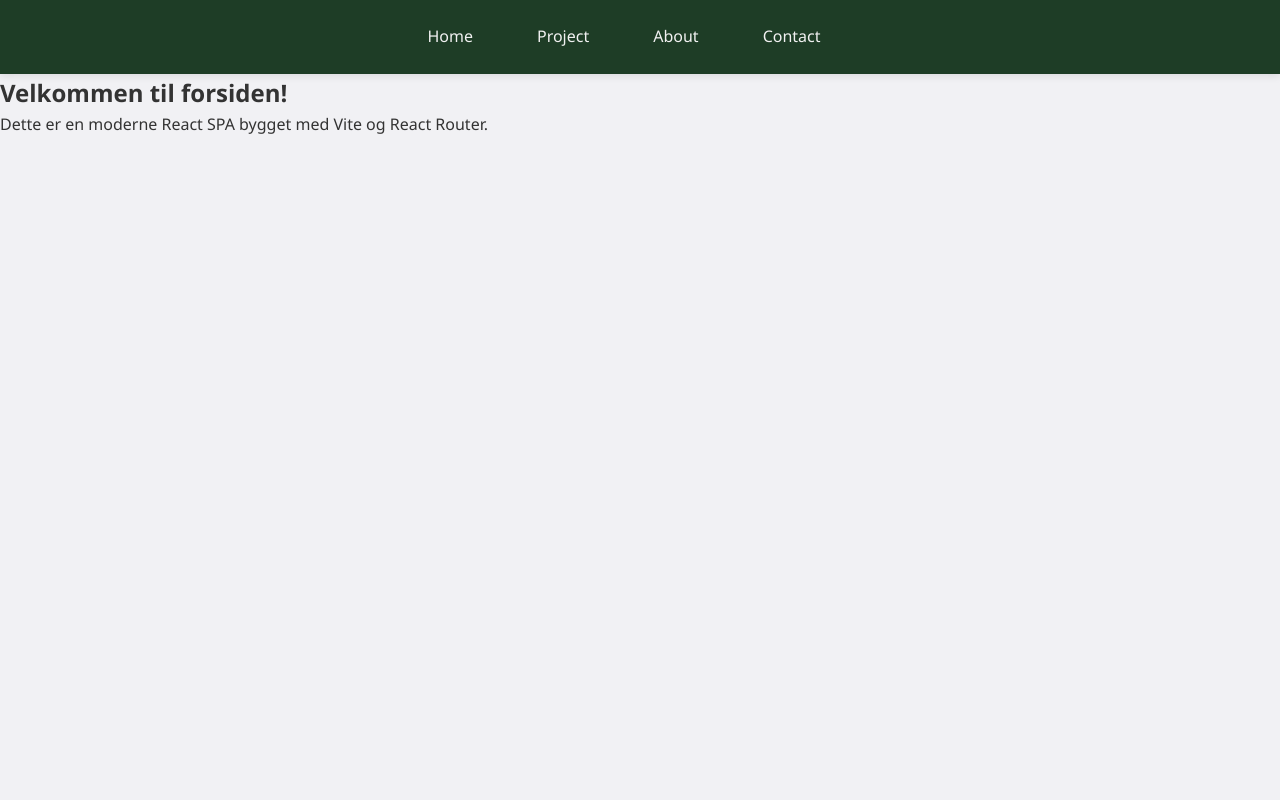
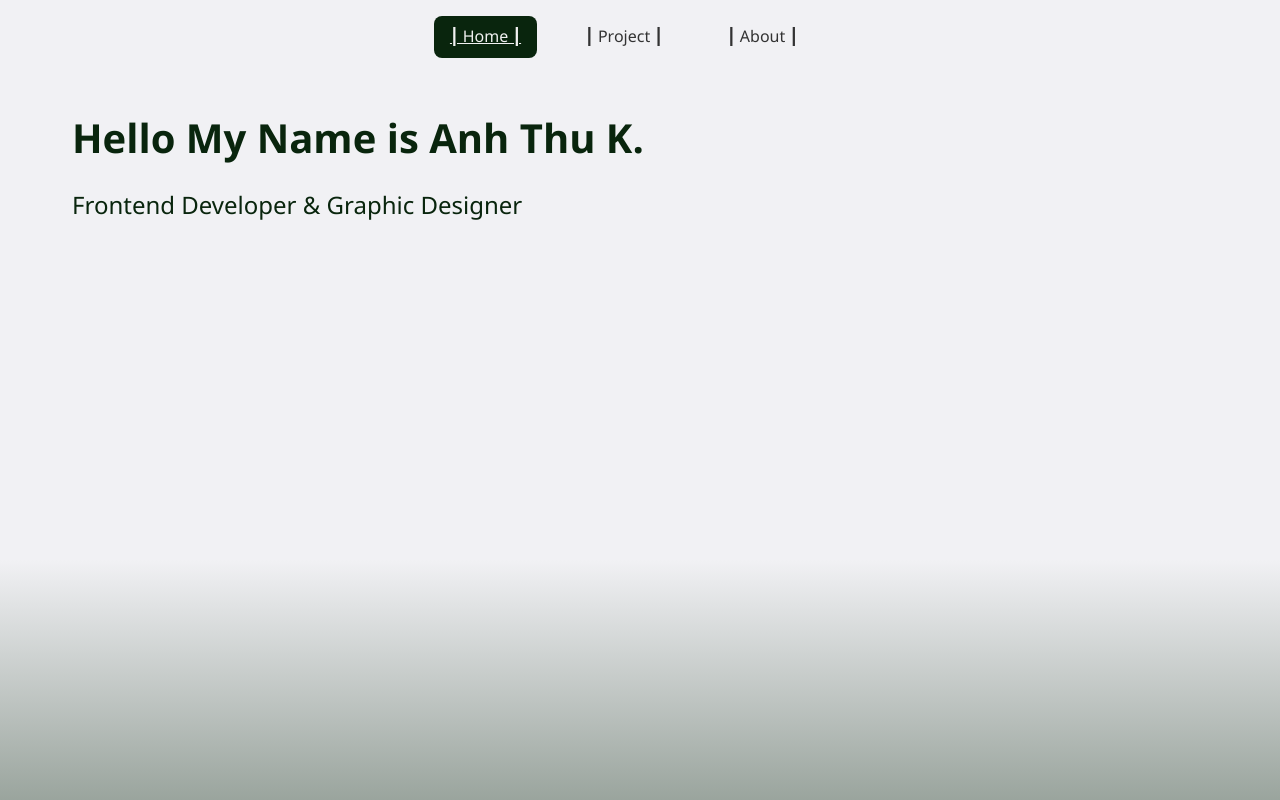
Before and after one commit to eaa24fnie/Portfolio-Anh-Thu, a React (Vite) app: page / in a window 1280 px wide. Built offline with nearby package versions, Linux system fonts and the light colour scheme.

Commit message:
Basic Styling - Template opbygget

```diff
--- /dev/null
+++ b/public/data/projects.json
@@ -0,0 +1,3 @@
+[
+
+]
--- a/src/App.jsx
+++ b/src/App.jsx
@@ -14,7 +14,6 @@ function App() {
           <Route path="/" element={<Home />} />
           <Route path="/projects" element={<Projects />} />
           <Route path="/about" element={<About />} />
-          <Route path="/contact" element={<Contact />} />
         </Routes>
       </main>
     </>
--- a/src/Components/Nav.jsx
+++ b/src/Components/Nav.jsx
@@ -3,12 +3,9 @@ import { NavLink } from "react-router";
 function Nav() {
   return (
     <nav>
-      <NavLink to="/" end>
-        Home
-      </NavLink>
-      <NavLink to="/project">Project</NavLink>
-      <NavLink to="/about">About</NavLink>
-      <NavLink to="/contact">Contact</NavLink>
+      <NavLink to="/">┃ Home ┃</NavLink>
+      <NavLink to="/project">┃ Project ┃</NavLink>
+      <NavLink to="/about">┃ About ┃</NavLink>
     </nav>
   );
 }
--- a/src/Pages/Contact.jsx
+++ /dev/null
@@ -1,8 +0,0 @@
-export default function Contact() {
-  return (
-    <section className="page">
-      <h1>Kontakt</h1>
-      <p>Her kan du finde vores kontaktoplysninger.</p>
-    </section>
-  );
-}
--- a/src/Pages/Home.jsx
+++ b/src/Pages/Home.jsx
@@ -1,8 +1,8 @@
 export default function Home() {
   return (
     <section className="page">
-      <h1>Velkommen til forsiden!</h1>
-      <p>Dette er en moderne React SPA bygget med Vite og React Router.</p>
+      <h1>Hello My Name is Anh Thu K.</h1>
+      <h2>Frontend Developer & Graphic Designer</h2>
     </section>
   );
 }
--- a/src/index.css
+++ b/src/index.css
@@ -18,8 +18,10 @@
 }
 
 body {
-  background-color: var(--background);
-  color: var(--text-dark);
+  background: linear-gradient(var(--background) 70%, var(--primary-dark)150%);
+  background-repeat: no-repeat;
+  background-attachment: fixed;
+  min-height: 100vh;
   font-family: Inter, system-ui, Avenir, Helvetica, Arial, sans-serif;
   font-weight: 400;
   margin: 0;
@@ -29,15 +31,13 @@ body {
 
 /* ---------- Navigation ---------- */
 nav {
-  background-color: var(--primary-color);
   padding: 1rem 2rem;
-  box-shadow: var(--shadow);
   display: flex;
   justify-content: center;
 }
 
 nav a {
-  color: var(--text-light);
+  color: var(--text-dark);
   text-decoration: none;
   margin-right: 2rem;
   padding: 0.5rem 1rem;
@@ -45,6 +45,32 @@ nav a {
 }
 
 nav a:hover {
+  color: var(--text-light);
   background-color: var(--primary-dark);
   animation: hoverEffect 0.3s forwards;
 }
+
+.active {
+  background-color: var(--primary-dark);
+  color: var(--text-light);
+  text-decoration: underline;
+}
+
+/* ---------- Main Content ---------- */
+
+main {
+  padding: 2rem;
+  max-width: 1200px;
+  margin: 0 auto;
+}
+
+h1, h2, h3 {
+  color: var(--primary-dark);
+  margin-bottom: 1rem;
+  font-size: 2.5rem;
+}
+
+h2 {
+  font-size: 1.5rem;
+  font-weight: 100;
+}
```
